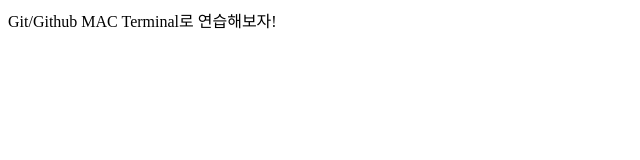
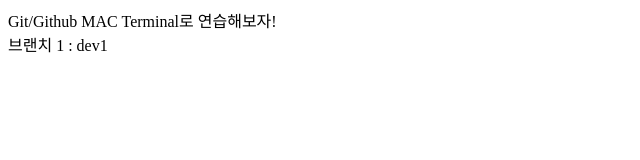
Before and after one commit to sunyeon-Jeong/prac2, a plain HTML site: page index.html in a window 1280 px wide. Shown: the whole page, without its empty margins (0-640 px from the left). Drawn offline with Linux system fonts and the light colour scheme.

Commit message:
third commit

```diff
--- a/index.html
+++ b/index.html
@@ -6,5 +6,6 @@
 </head>
 <body>
 Git/Github MAC Terminal로 연습해보자!
+<div>브랜치 1 : dev1</div>
 </body>
 </html>
```
